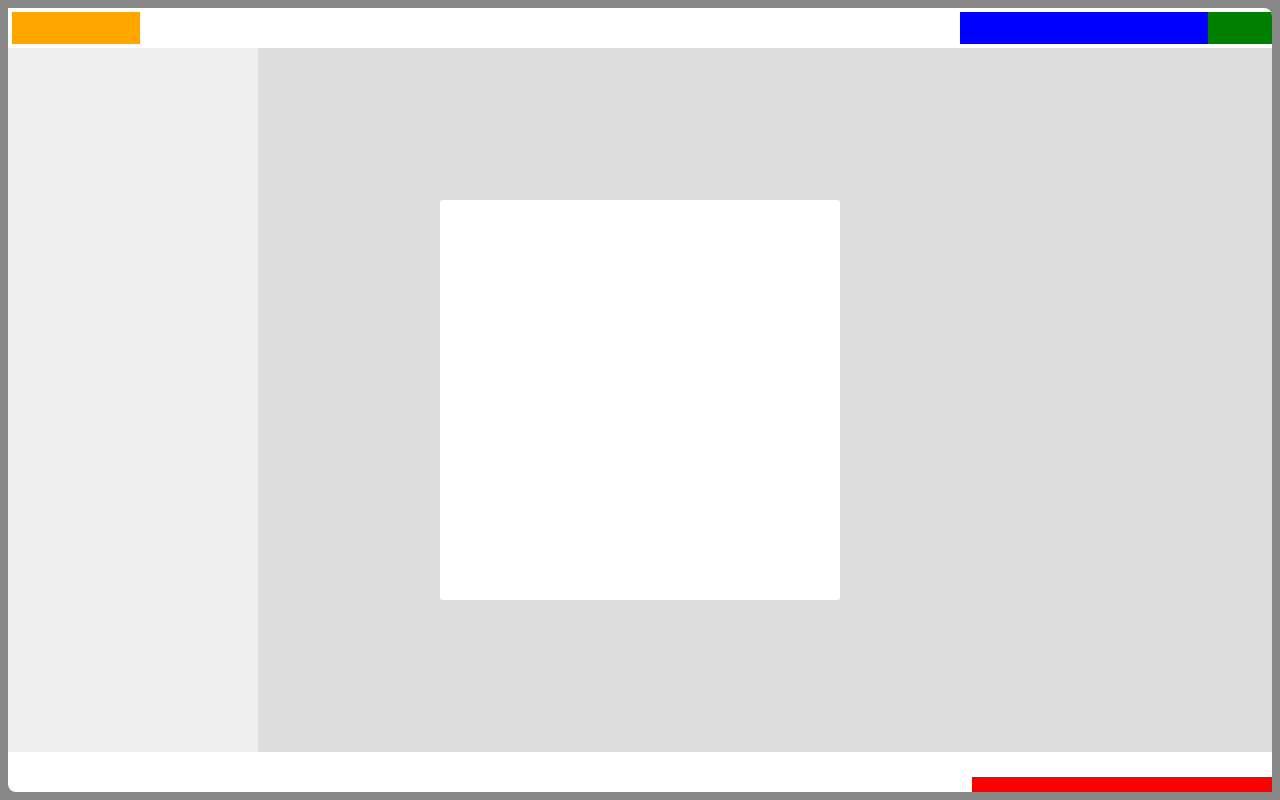
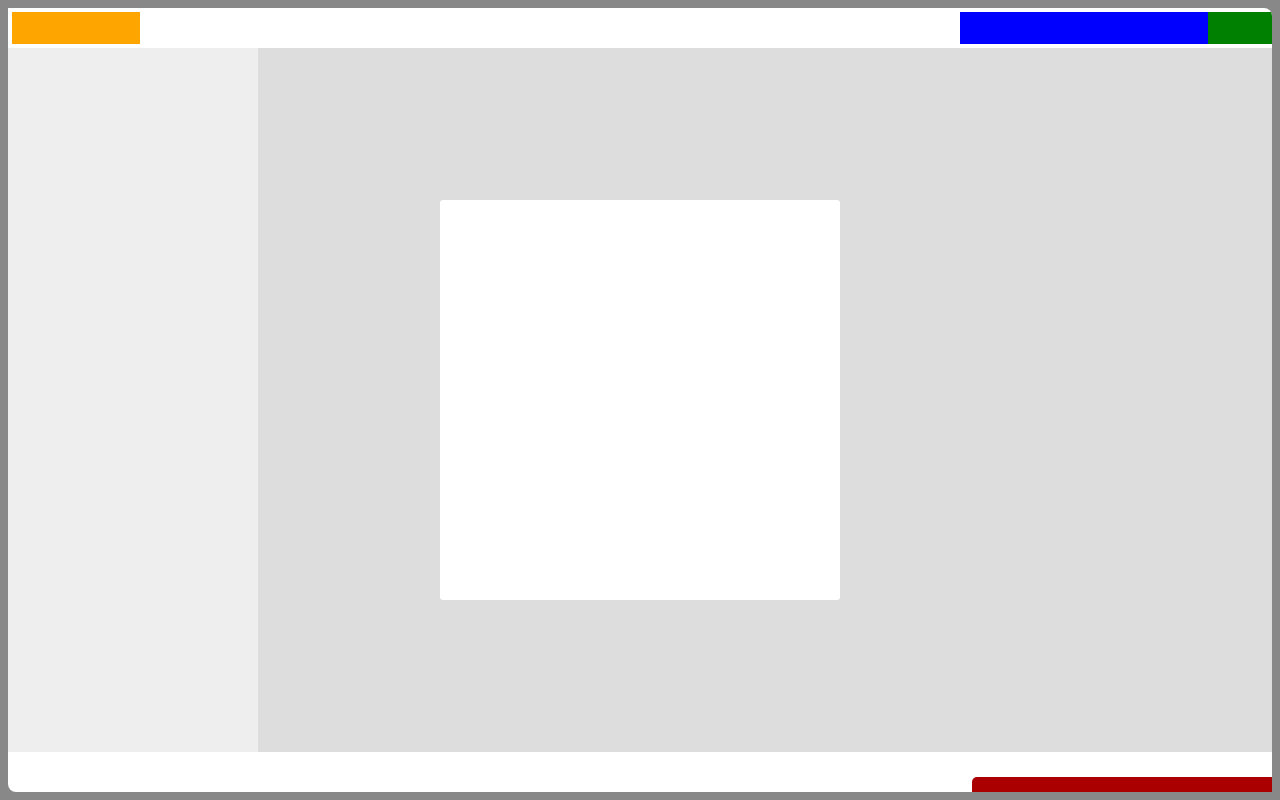
Before and after one commit to jooho99/study_spa, a plain HTML site: page spa.html in a window 1280 px wide. In both pictures the pointer is over the element 1122 px from the left and 784 px from the top of the page. Drawn offline with Linux system fonts and the light colour scheme.

Commit message:
예제 3.13 셸 디자인 요소 추가 - spa/css/spa.shell.css

```diff
--- a/css/spa.shell.css
+++ b/css/spa.shell.css
@@ -85,8 +85,14 @@
     right: 0;
     width: 300px;
     height: 15px;
+    cursor: pointer;
     background: red;
+    border-radius: 5px 0 0 0;
     z-index: 1;
+}
+
+.spa-shell-chat:hover {
+    background: #a00;
 }
 
 .spa-shell-modal {
```
